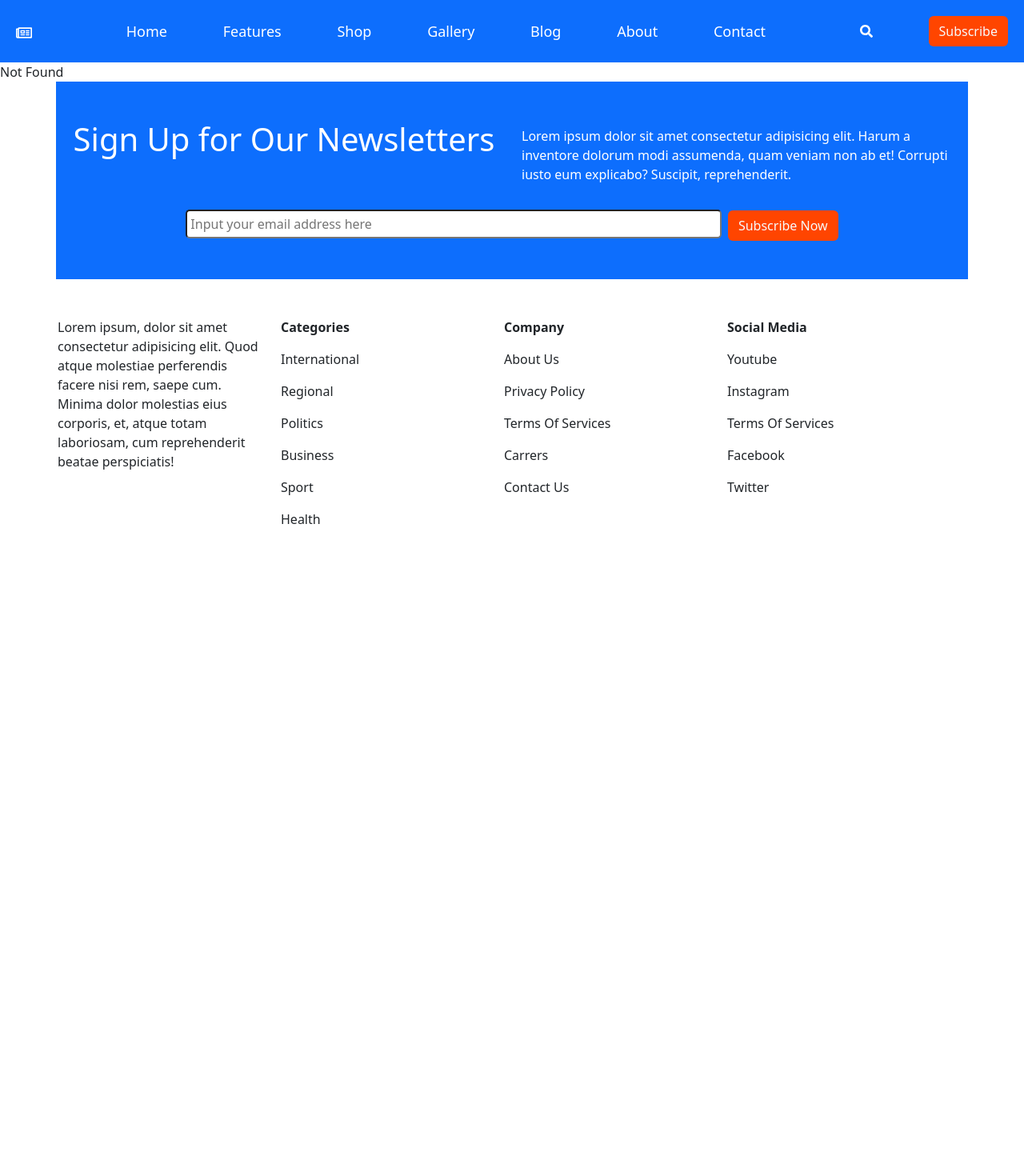
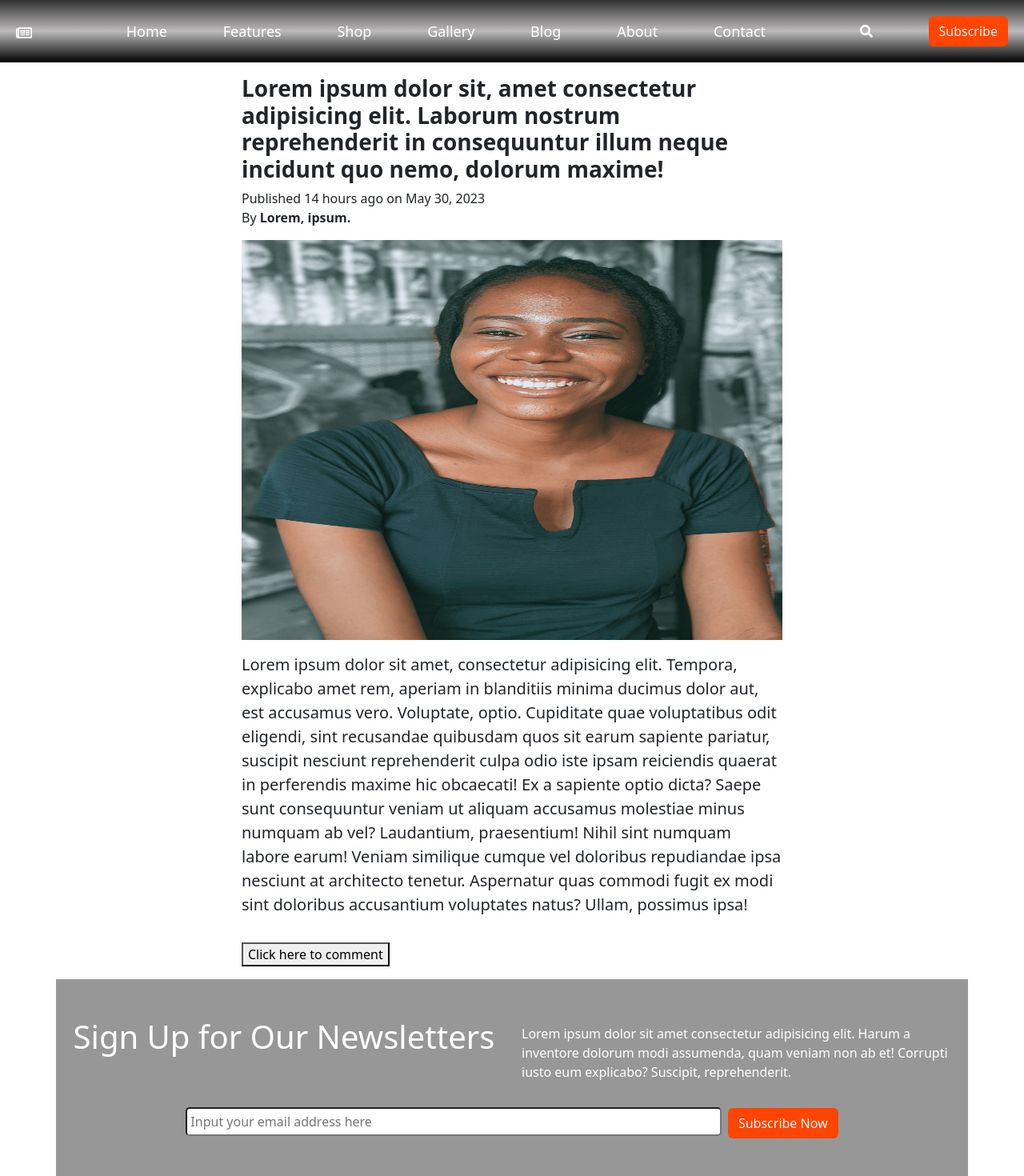
Before and after one commit to olayinkagrace/ibx-assessment, a React (Vite) app: page /news in a window 1280 px wide. Shown: the top 1470 px of the page at 80% size. Before the commit the page ends 800 px from the top, so only its background shows below. Built offline with nearby package versions, Linux system fonts and the light colour scheme.

Commit message:
article filter button added

```diff
--- a/package.json
+++ b/package.json
@@ -17,7 +17,8 @@
     "react-bootstrap": "^2.7.4",
     "react-dom": "^18.2.0",
     "react-icons": "^4.9.0",
-    "react-router-dom": "^6.11.2"
+    "react-router-dom": "^6.11.2",
+    "react-text-truncate": "^0.19.0"
   },
   "devDependencies": {
     "@types/react": "^18.0.37",
--- a/src/App.jsx
+++ b/src/App.jsx
@@ -9,6 +9,7 @@ import Home from "./screens/Home";
 import Layout from "./components/Layout";
 import Features from "./screens/Features";
 import NotFound from "./screens/NotFound";
+import NewsDetails from "./screens/NewsDetails";
 
 function App() {
   const router = createBrowserRouter(
@@ -16,6 +17,7 @@ function App() {
       <Route path="/" element={<Layout />}>
         <Route index element={<Home />} />
         <Route path="features" element={<Features />} />
+        <Route path="news" element={<NewsDetails />} />
         <Route path="*" element={<NotFound />} />
       </Route>
     )
--- a/src/components/Footer.jsx
+++ b/src/components/Footer.jsx
@@ -1,7 +1,7 @@
 function Footer() {
   return (
     <>
-      <section className='footer bg-primary container'>
+      <section className='footer container'>
         <div>
           <div className='row py-5'>
             <div className='col mb-3'>
--- a/src/components/NavComponent.jsx
+++ b/src/components/NavComponent.jsx
@@ -1,6 +1,5 @@
 import { NavLink, Link } from "react-router-dom";
 import { FaRegNewspaper, FaSearch } from "react-icons/fa";
-
 
 function NavComponent() {
   const activeStyles = {
@@ -11,7 +10,7 @@ function NavComponent() {
 
   return (
     <>
-      <header className='d-flex flex-wrap justify-content-between bg-primary align-items-center'>
+      <header className='d-flex flex-wrap justify-content-between  align-items-center'>
         <Link className='logo' to='/'>
           <FaRegNewspaper />
         </Link>
--- a/src/components/NewsComponent.jsx
+++ b/src/components/NewsComponent.jsx
@@ -1,23 +1,43 @@
 import formatDistanceToNow from "date-fns/formatDistanceToNow";
-import {Link} from 'react-router-dom'
+import pics from "../assets/pic.jpg";
+import TextTruncate from "react-text-truncate";
+import { FaClock, FaEllipsisV } from "react-icons/fa";
 
-function NewsComponent({ newsItem }) {
+function NewsComponent({newsItem}) {
   return (
-    <div className='m-auto news-component'>
+    <div className='m-auto news-component my-4'>
       <div>
-        <img src={newsItem.urlToImage} alt='picture' width='100%' />
+        <img src={newsItem.urlToImage} alt='picture' width='100%' className='mb-2' />
         {/* <small>Categories</small> */}
       </div>
-
       <div>
-        <h3 className='news-title'>{newsItem.title}</h3>
+        <TextTruncate
+          className='news-title'
+          line={2}
+          element='h5'
+          truncateText='…'
+          text={newsItem.title}
+        />
+        <TextTruncate
+          line={2}
+          element='p'
+          truncateText='…'
+          text={newsItem.description}
+          textTruncateChild={<a href='#'>Read on</a>}
+        />
         <p className='news-author'>{newsItem.author}</p>
-        <p className='news-description'>{newsItem.description}...<a href={newsItem.url}> Read more</a> </p>
-        <p className='news-time'>
-          {formatDistanceToNow(new Date(newsItem.publishedAt), {
-            addSuffix: true,
-          })}
-        </p>
+        <p className='news-author'>{newsItem.source.name}</p>
+        <div className='d-flex justify-content-between align-items-center'>
+          <div className='d-flex '>
+            <FaClock className='clock' color='orangered' />
+            <small className='news-time'>
+              {formatDistanceToNow(new Date(newsItem.publishedAt), {
+                addSuffix: true,
+              })}
+            </small>
+          </div>
+          <FaEllipsisV />
+        </div>
       </div>
     </div>
   );
--- a/src/index.css
+++ b/src/index.css
@@ -1,5 +1,14 @@
-header{
+@import url("https://fonts.googleapis.com/css2?family=Asap:ital,wght@0,400;1,200;1,400;1,600&family=Nunito:ital,wght@0,600;1,500&display=swap");
+
+* {
+  font-family: system-ui, -apple-system, BlinkMacSystemFont, "Segoe UI", Roboto,
+    Oxygen, Ubuntu, Cantarell, "Open Sans", "Helvetica Neue", sans-serif;
+}
+header {
   padding: 20px;
+  background:
+  linear-gradient(rgb(51, 50, 51) , rgb(188, 186, 186), black);
+  background-blend-mode: screen, difference, lighten;
 }
 header a {
   text-decoration: none;
@@ -14,21 +23,20 @@ header a:hover {
 .logo {
   font-size: 20px;
 }
-.header-btn{
+.header-btn {
   background-color: orangered;
 }
 .header-btn:hover {
   background-color: orangered;
 }
-.header-search{
+.header-search {
   color: white;
-
 }
 .active {
-margin-left: 40px;
+  margin-left: 40px;
 }
-.active-nav{
-  left:0
+.active-nav {
+  left: 0;
 }
 .site-container {
   transition: 0.4s;
@@ -41,21 +49,57 @@ margin-left: 40px;
   background-color: black;
   transition: 0.5;
 }
+div.category{
+  background-color: rgb(23, 21, 21) ;
+  overflow: auto;
+  white-space: nowrap;
+}
+.category-btn {
+  background-color: rgb(46, 45, 45);
+  color: white;
+  border-radius: 20px;
+  padding: 5px;
+  border-color: orangered;
+  margin: 10px;
+}
+.category-btn:focus-within{
+  color: orangered;
+  border-color: white;
+  font-weight: 500;
+}
 
 /* newscomponent */
 
-.news-component{
+.news-component {
   max-width: 300px;
   padding: 10px;
+  box-shadow: 1px 1px 1px 2px rgb(207, 205, 205);
 }
 .news-title {
-  width:100%
+  width: 100%;
+}
+.clock {
+  margin: 2px;
+  margin-right: 10px;
 }
 
+/* newsdetails */
+
+.new-details{
+  max-width: 700px;
+}
+.new-details-img {
+  max-height: 500px;
+  align-self: center;
+}
+.comment-btn
+{
+
+}
 
 /* footer */
 .footer {
-
+  background-color: rgb(152, 151, 151);
   left: 0;
   bottom: 0;
   width: 100%;
@@ -64,6 +108,6 @@ margin-left: 40px;
 }
 .footer-input {
   border-radius: 5px;
- width: 60%;
+  width: 60%;
   padding: 4px;
 }
--- a/src/screens/Home.jsx
+++ b/src/screens/Home.jsx
@@ -1,12 +1,16 @@
+// import { Link } from "react-router-dom";
+import { Link } from "react-router-dom";
 import NewsComponent from "../components/NewsComponent";
+import { useSearchParams } from "react-router-dom";
 import { useEffect, useState } from "react";
 
 function Home() {
+  const [searchParams, setSearchParams] = useSearchParams();
   const [news, setNews] = useState([]);
 
   const fetchData = () => {
     fetch(
-      "https://newsapi.org/v2/everything?q=apple&from=2023-05-30&to=2023-05-29&sortBy=popularity&apiKey=c0d787c3b843412eaaca89c28f6fc0ac"
+      "https://newsapi.org/v2/top-headlines?country=us&pageSize=30&apiKey=c0d787c3b843412eaaca89c28f6fc0ac"
     )
       .then((response) => {
         return response.json();
@@ -19,15 +23,111 @@ function Home() {
   useEffect(() => {
     fetchData();
   }, []);
+
+  const categoryFilter = searchParams.get("source.name");
+  const displayNews = categoryFilter
+    ? news.filter(char => char.source.name.toLowerCase() === categoryFilter)
+    : news;
+
   console.log(news);
-
+  console.log(categoryFilter);
   return (
     <section>
+      <Link to='news'>New</Link>
+      <div className='category'>
+
+        <button
+          className='category-btn'
+          onClick={() => setSearchParams({})}
+        >
+          Home
+        </button>
+        <button
+          className='category-btn'
+          onClick={() => setSearchParams("?source.name=nbc news")}
+        >
+          NBC News
+        </button>
+        <button
+          className='category-btn'
+          onClick={() => setSearchParams("?source.name=bbc news")}
+        >
+          BBC News
+        </button>
+         <button
+          className='category-btn'
+          onClick={() => setSearchParams("?source.name=cnn")}
+        >
+          CNN
+        </button>
+        <button
+          className='category-btn'
+          onClick={() => setSearchParams("?source.name=cbs news")}
+        >
+          CBS News
+        </button>
+         <button
+          className='category-btn'
+          onClick={() => setSearchParams("?source.name=usa today")}
+        >
+         USA Today
+        </button>
+         <button
+          className='category-btn'
+          onClick={() => setSearchParams("?source.name=the guardian")}
+        >
+         The Guardian
+        </button>
+         <button
+          className='category-btn'
+          onClick={() => setSearchParams("?source.name=espn")}
+        >
+          ESPN
+        </button>
+         <button
+          className='category-btn'
+          onClick={() => setSearchParams("?source.name=cnbc")}
+        >
+          CNBC
+        </button>
+         <button
+          className='category-btn'
+          onClick={() => setSearchParams("?source.name=spacenews")}
+        >
+          Space News
+        </button>
+         <button
+          className='category-btn'
+          onClick={() => setSearchParams("?source.name=the verge")}
+        >
+          The Verge
+        </button>
+         <button
+          className='category-btn'
+          onClick={() => setSearchParams("?source.name=al.com")}
+        >
+          AL.com
+        </button>
+        <button
+          className='category-btn'
+          onClick={() => setSearchParams("?source.name=associated press")}
+        >
+          Associated Press
+        </button>
+        <button
+          className='category-btn'
+          onClick={() => setSearchParams("?source.name=politico")}
+        >
+          Politico
+        </button>
+      </div>
       <h1>Latest News</h1>
-      <div className='d-flex flex-wrap container align-items-center justify-content-center'>
+      <div className='d-flex flex-wrap container align-items-center justify-content-center container'>
         {news &&
-          news.map((newsItem) => (
-            <NewsComponent key={newsItem.id} newsItem={newsItem} />
+          displayNews.map((newsItem) => (
+            <Link to={`news/:${newsItem.title}`} key={newsItem.title}>
+              <NewsComponent newsItem={newsItem} />
+            </Link>
           ))}
       </div>
     </section>
--- /dev/null
+++ b/src/screens/NewsDetails.jsx
@@ -0,0 +1,61 @@
+// import { useEffect, useState } from "react";
+import pic from "../assets/pic.jpg";
+import { useParams } from "react-router-dom";
+
+function NewsDetails() {
+  const params = useParams();
+  const { title } = params;
+
+  // const [theNews, setTheNews] = useState('');
+
+  // const fetchNews = () => {
+  //   fetch(
+  //     `https://newsapi.org/v2/everything?q=apple&title=${title}&apiKey=c0d787c3b843412eaaca89c28f6fc0ac`
+  //   )
+  //     .then((response) => {
+  //       return response.json();
+  //     })
+  //     .then((data) => {
+  //       setTheNews(data.articles);
+  //     });
+  // };
+
+  // useEffect(() => {
+  //   fetchNews();
+  // }, []);
+  // console.log(theNews);
+  return (
+    <section className="align-items-center container new-details pt-3">
+      {title}
+      <h3 className="fw-bold">
+        Lorem ipsum dolor sit, amet consectetur adipisicing elit. Laborum
+        nostrum reprehenderit in consequuntur illum neque incidunt quo nemo,
+        dolorum maxime!
+      </h3>
+      <p>Published 14 hours ago on May 30, 2023 <p>By <strong>Lorem, ipsum.</strong></p></p>
+
+      <div>
+        <img src={pic} alt='picture' width='100%' className="new-details-img" />
+      </div>
+      <div className="py-3">
+        <p className="fw-semi-bold fs-5">
+          Lorem ipsum dolor sit amet, consectetur adipisicing elit. Tempora,
+          explicabo amet rem, aperiam in blanditiis minima ducimus dolor aut,
+          est accusamus vero. Voluptate, optio. Cupiditate quae voluptatibus
+          odit eligendi, sint recusandae quibusdam quos sit earum sapiente
+          pariatur, suscipit nesciunt reprehenderit culpa odio iste ipsam
+          reiciendis quaerat in perferendis maxime hic obcaecati! Ex a sapiente
+          optio dicta? Saepe sunt consequuntur veniam ut aliquam accusamus
+          molestiae minus numquam ab vel? Laudantium, praesentium! Nihil sint
+          numquam labore earum! Veniam similique cumque vel doloribus
+          repudiandae ipsa nesciunt at architecto tenetur. Aspernatur quas
+          commodi fugit ex modi sint doloribus accusantium voluptates natus?
+          Ullam, possimus ipsa!
+        </p>
+      </div>
+      <button className="comment-btn mb-3">Click here to comment</button>
+    </section>
+  );
+}
+
+export default NewsDetails;
```
Also changed, not shown: 1 other file (tests, documents, lock files or other folders).
